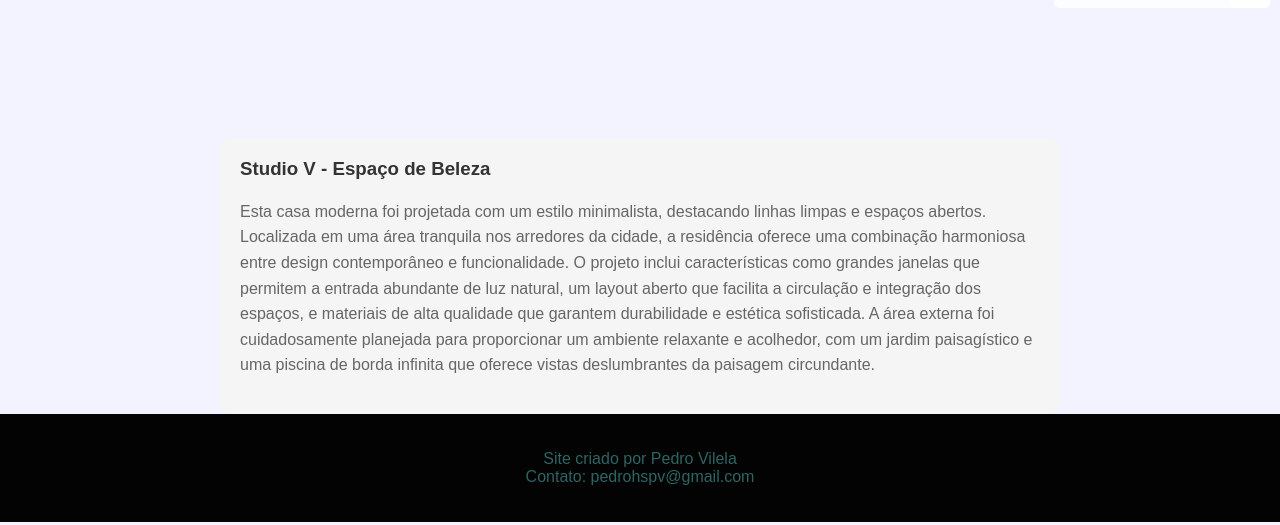
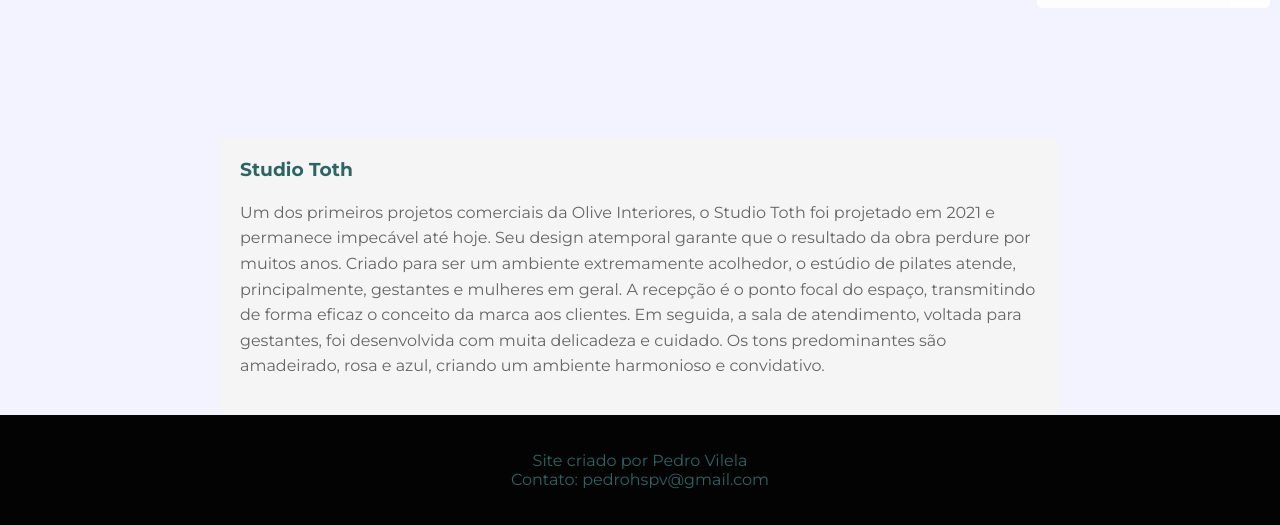
Before and after one commit to PedroHSPV/oliveinteriores, a plain HTML site: page projeto1.html in a window 1280 px wide. Shown: the part 782-1307 px from the top of the page. Drawn offline with Linux system fonts and the light colour scheme.

Commit message:
commit_inicial

```diff
--- a/projeto1.html
+++ b/projeto1.html
@@ -5,7 +5,11 @@
     <meta name="viewport" content="width=device-width, initial-scale=1.0">
     <title>Studio V - Espaço de Beleza</title>
     <link rel="stylesheet" href="style.css">
+    <link href="https://fonts.googleapis.com/css2?family=Montserrat:wght@400;700&display=swap" rel="stylesheet">
     <style>
+        body {
+            font-family: 'Montserrat', sans-serif;
+        }
 
         .carousel {
             position: relative;
@@ -57,16 +61,15 @@
 
         .project-text h3 {
             margin-top: 0;
-            color: #333;
+            color: #2d6464; /* Aplica a cor ao título */
+            font-family: 'Montserrat', sans-serif; /* Aplica a fonte ao título */
         }
 
         .project-text p {
             color: #666;
             line-height: 1.6;
         }
-
     </style>
-
 </head>
 <body>
     <header>
@@ -89,8 +92,14 @@
         <button class="next" onclick="changeSlide(1)">&#10095;</button>
     </div>
     <div class="project-text">
-        <h3>Studio V - Espaço de Beleza</h3>
-        <p>Esta casa moderna foi projetada com um estilo minimalista, destacando linhas limpas e espaços abertos. Localizada em uma área tranquila nos arredores da cidade, a residência oferece uma combinação harmoniosa entre design contemporâneo e funcionalidade. O projeto inclui características como grandes janelas que permitem a entrada abundante de luz natural, um layout aberto que facilita a circulação e integração dos espaços, e materiais de alta qualidade que garantem durabilidade e estética sofisticada. A área externa foi cuidadosamente planejada para proporcionar um ambiente relaxante e acolhedor, com um jardim paisagístico e uma piscina de borda infinita que oferece vistas deslumbrantes da paisagem circundante.</p>
+        <h3>Studio Toth</h3>
+        <p>Um dos primeiros projetos comerciais da Olive Interiores, o Studio Toth foi projetado em 2021 e permanece impecável até hoje.
+
+            Seu design atemporal garante que o resultado da obra perdure por muitos anos. Criado para ser um ambiente extremamente acolhedor, o estúdio de pilates atende, principalmente, gestantes e mulheres em geral.
+
+            A recepção é o ponto focal do espaço, transmitindo de forma eficaz o conceito da marca aos clientes. Em seguida, a sala de atendimento, voltada para gestantes, foi desenvolvida com muita delicadeza e cuidado.
+
+            Os tons predominantes são amadeirado, rosa e azul, criando um ambiente harmonioso e convidativo.</p>
     </div>
     <div class="orcamento-message" id="orcamento-message">
         <a href="https://wa.me/11965442561" target="_blank" class="orcamento-message" id="orcamento-message">
```
Also changed, not shown: projeto2.html (+7 -2 lines), projeto3.html (+9 -2 lines), projeto4.html (+7 -2 lines), projeto5.html (+15 -4 lines).
